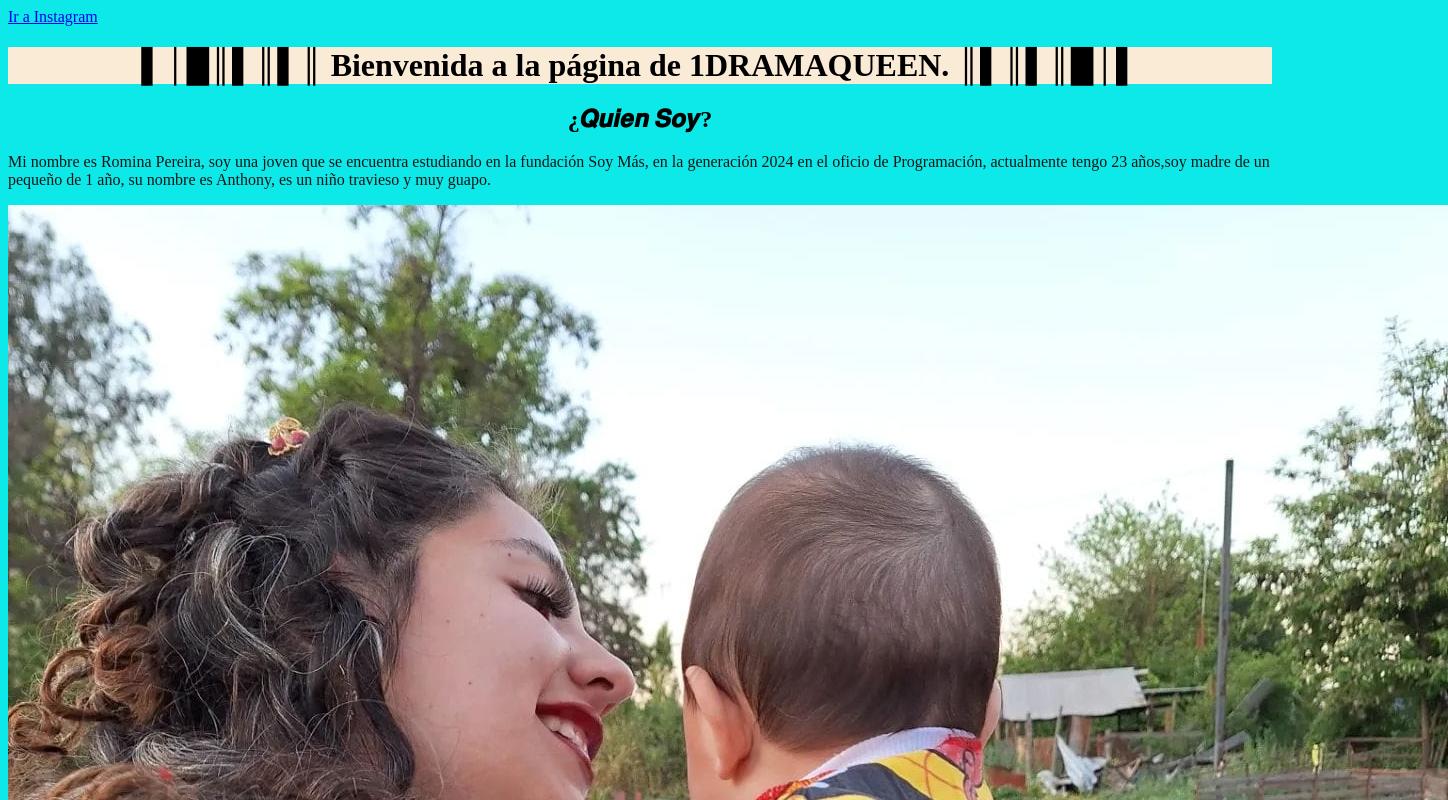
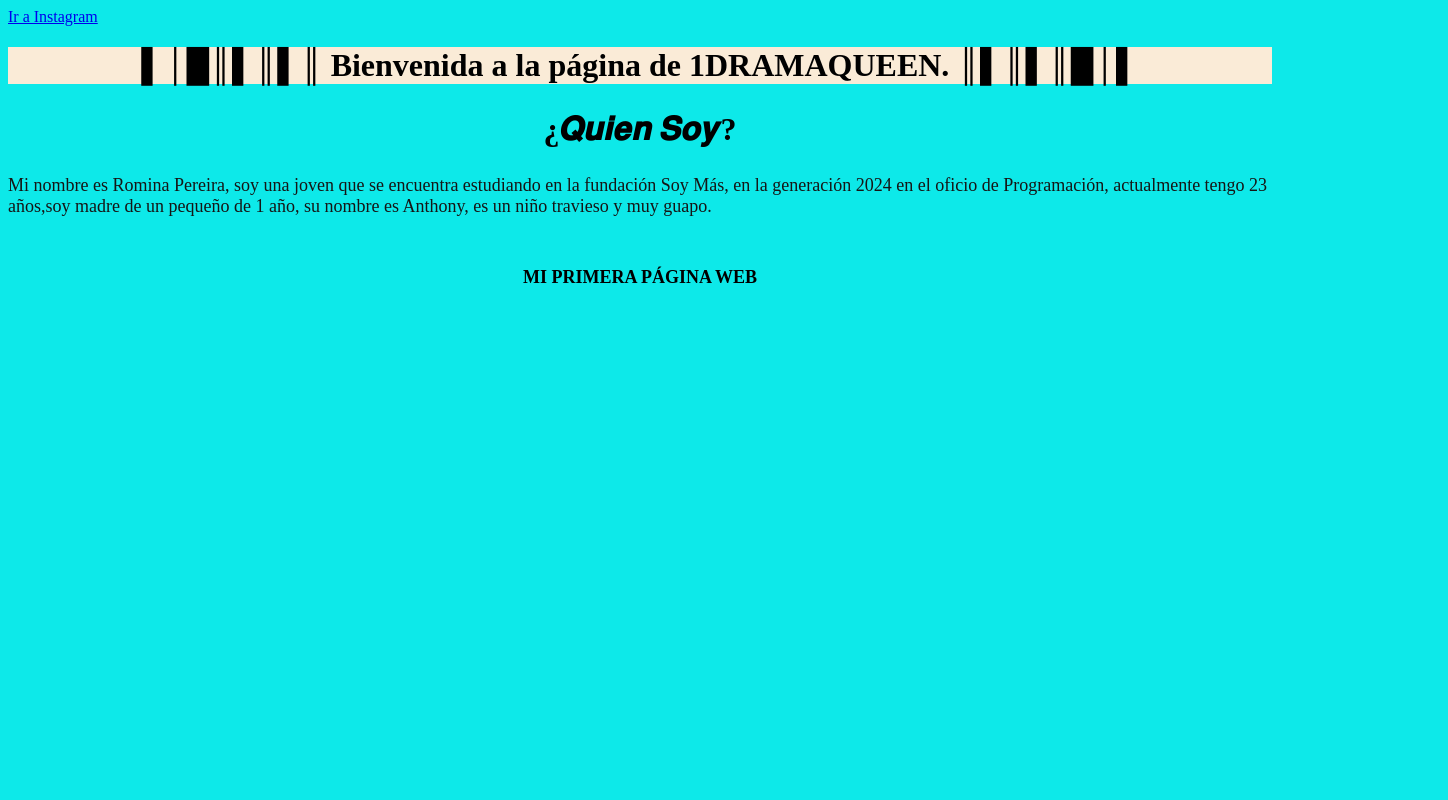
Before and after one commit to 1DRAMAQUEEN/1DRAMAQUEEN.github.io, a plain HTML site: page index.html in a window 1280 px wide. Shown: the top 800 px of the page, 1448 px wide, since content can reach past the window. Drawn offline with Linux system fonts and the light colour scheme.

Commit message:
cambios locos, espero que esten bien

```diff
--- a/index.html
+++ b/index.html
@@ -20,10 +20,12 @@
 <body class="color">
     <a href="https://www.instagram.com/drama.queen_xx/"> Ir a Instagram</a>
     <h1 class="titulo " style="text-align: center;">▌│█║▌║▌║ Bienvenida a la página de 1DRAMAQUEEN. ║▌║▌║█│▌</h1>
-    <h2 style="text-align: center;">¿𝑸𝒖𝒊𝒆𝒏 𝑺𝒐𝒚?</h2>
-    <p  class="letra"> Mi nombre es Romina Pereira, soy una joven que se encuentra estudiando en la fundación Soy Más, en la generación 2024 en el oficio de Programación, actualmente tengo 23 años,soy madre de un pequeño de 1 año, su nombre es Anthony, es un niño travieso y muy guapo.</p>
+    <h2 style="text-align: center;font-size: xx-large;">¿𝑸𝒖𝒊𝒆𝒏 𝑺𝒐𝒚?</h2>
+    <p style="font-size: large;" class="letra"> Mi nombre es Romina Pereira, soy una joven que se encuentra estudiando en la fundación Soy Más, en la generación 2024 en el oficio de Programación, actualmente tengo 23 años,soy madre de un pequeño de 1 año, su nombre es Anthony, es un niño travieso y muy guapo.</p>
+<br>
+<h2  style="font-size: large;text-align: center;">MI PRIMERA PÁGINA WEB</h2>
 
-<img src="foto1.jpeg" alt="width 50">
+
 
 
 
```
